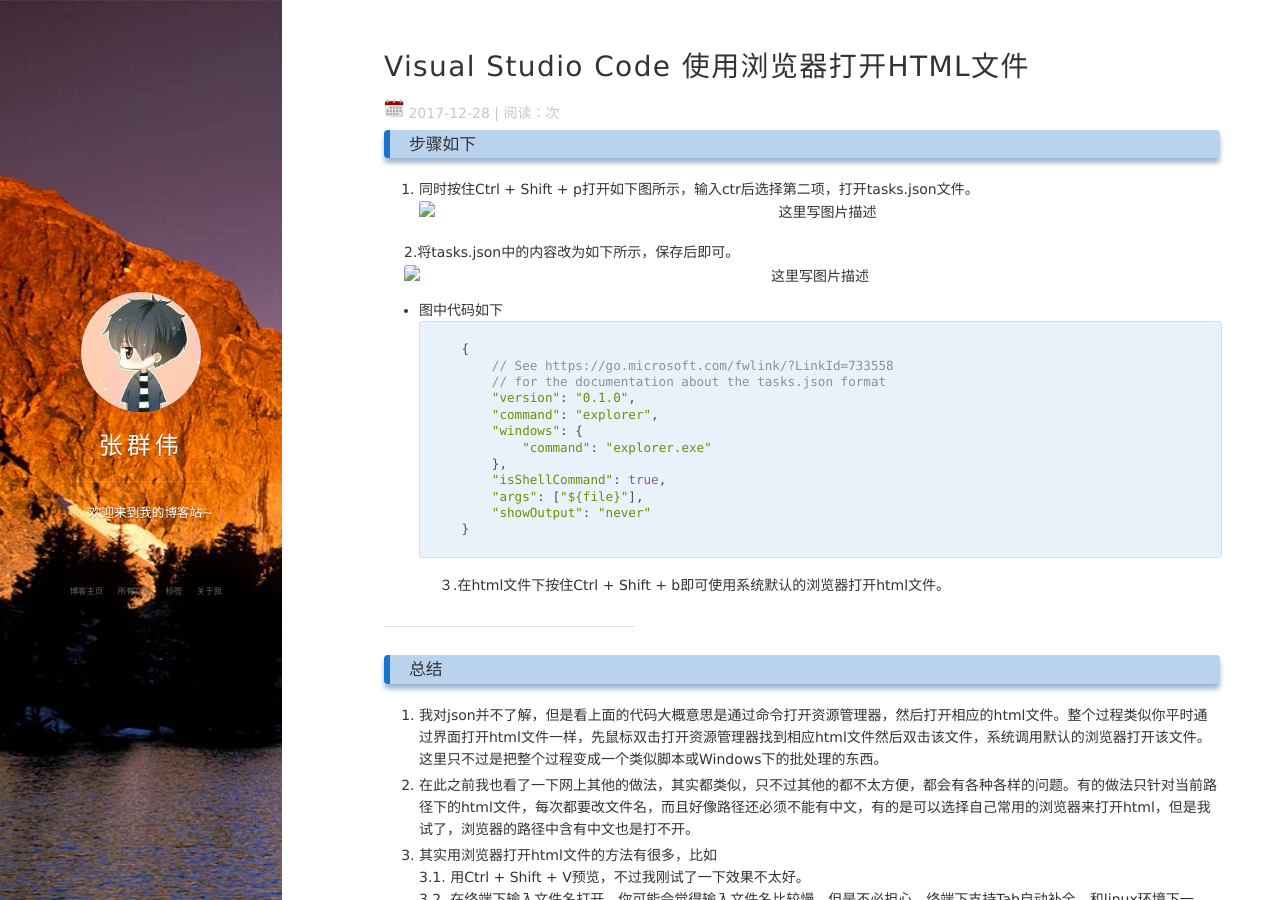
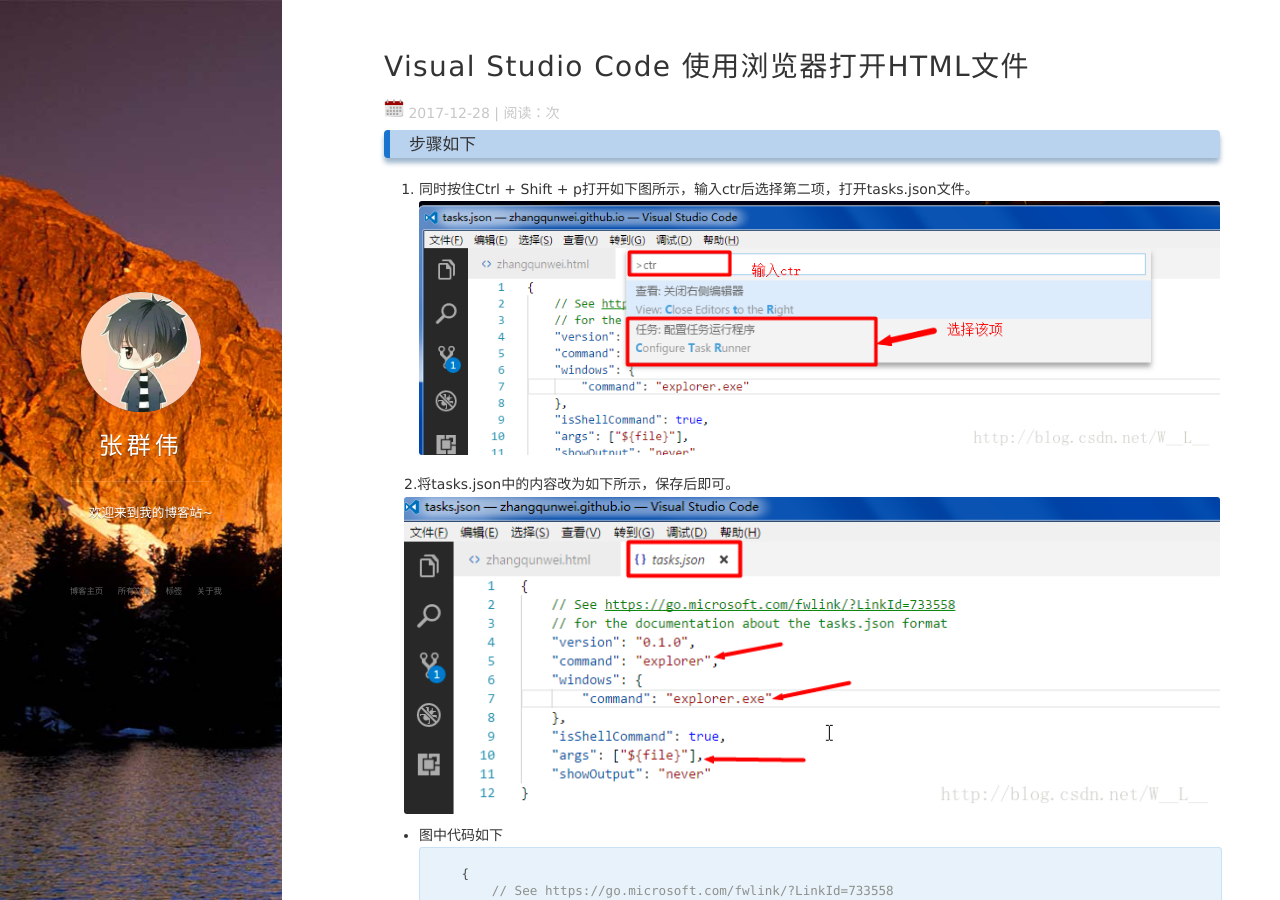
Before and after one commit to syhleo/zhangqunwei.github.io, a Jekyll site: the page built from _posts/2017-12-28-Visual Studio Code 使用浏览器打开HTML文件.md, in a window 1280 px wide and 900 px high. Built offline with Jekyll 4.4.1, drawn with Linux system fonts in a browser that asks for light colours; nearby versions of some CDN libraries; comment, search, counter and statistics services are not loaded.

Commit message:
修复图片链接问题

````diff
--- a/_posts/2017-12-28-Visual Studio Code 使用浏览器打开HTML文件.md
+++ b/_posts/2017-12-28-Visual Studio Code 使用浏览器打开HTML文件.md
@@ -8,10 +8,10 @@
 
 ### 步骤如下
 1. 同时按住Ctrl + Shift + p打开如下图所示，输入ctr后选择第二项，打开tasks.json文件。
-    ![这里写图片描述](/images/post/VisualStudioCode使用浏览器打开HTML文件/20170621214413467-1.png)
+    ![这里写图片描述](/images/post/2017-12-28-VisualStudioCode使用浏览器打开HTML文件/20170621214413467-1.png)
 
 2.将tasks.json中的内容改为如下所示，保存后即可。
-![这里写图片描述](/images/post/VisualStudioCode使用浏览器打开HTML文件/20170621214515922-2.png)
+![这里写图片描述](/images/post/2017-12-28-VisualStudioCode使用浏览器打开HTML文件/20170621214515922-2.png)
 * 图中代码如下
     ```
     {
@@ -38,6 +38,6 @@
     3.1. 用Ctrl + Shift + V预览，不过我刚试了一下效果不太好。
     3.2. 在终端下输入文件名打开，你可能会觉得输入文件名比较慢，但是不必担心，终端下支持Tab自动补全，和linux环境下一样。
 
-![这里写图片描述](/images/post/VisualStudioCode使用浏览器打开HTML文件/20170621222730544-3.png)
+![这里写图片描述](/images/post/2017-12-28-VisualStudioCode使用浏览器打开HTML文件/20170621222730544-3.png)
 
 Visual Studio Code我也是刚用，很多地方都不太熟，希望路过的大牛不吝赐教。
````
Also changed, not shown: _posts/2017-12-28-VAssistX自定义注释中文乱码.md (+1 -1 lines).
